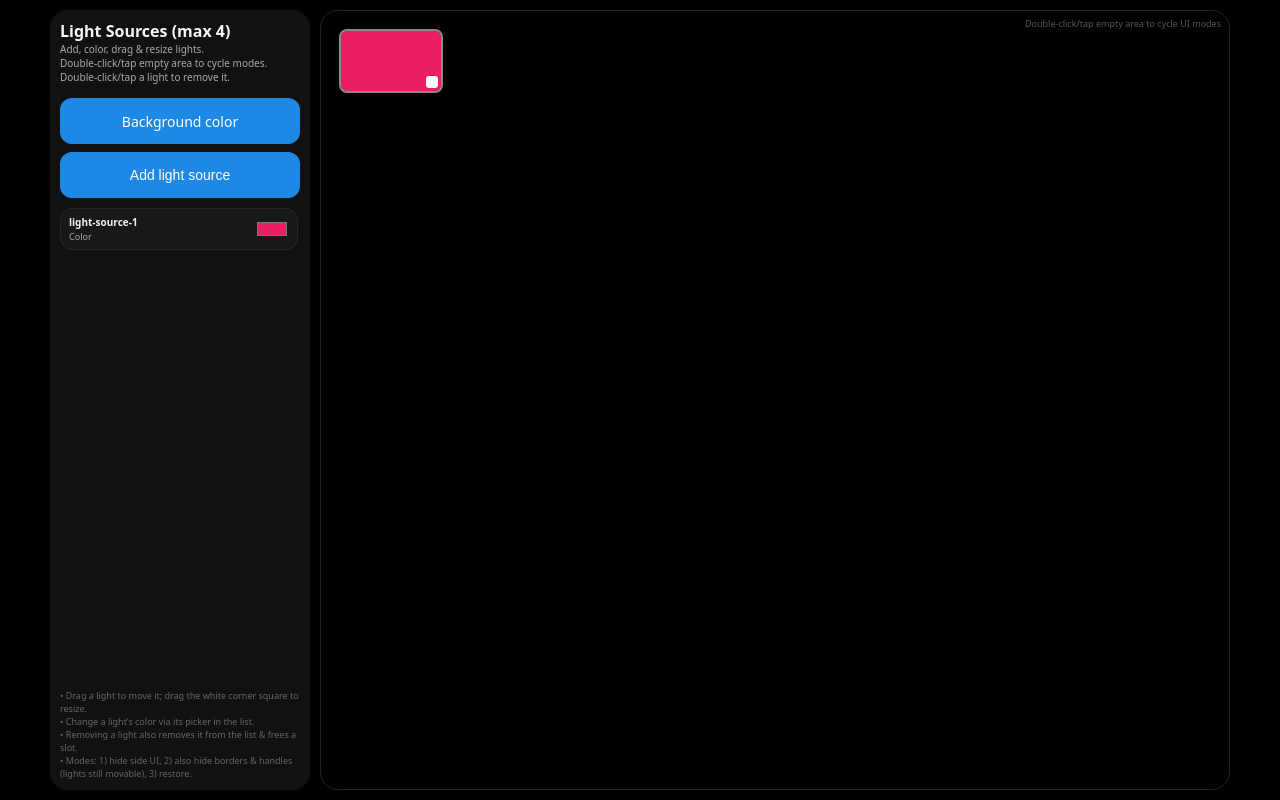
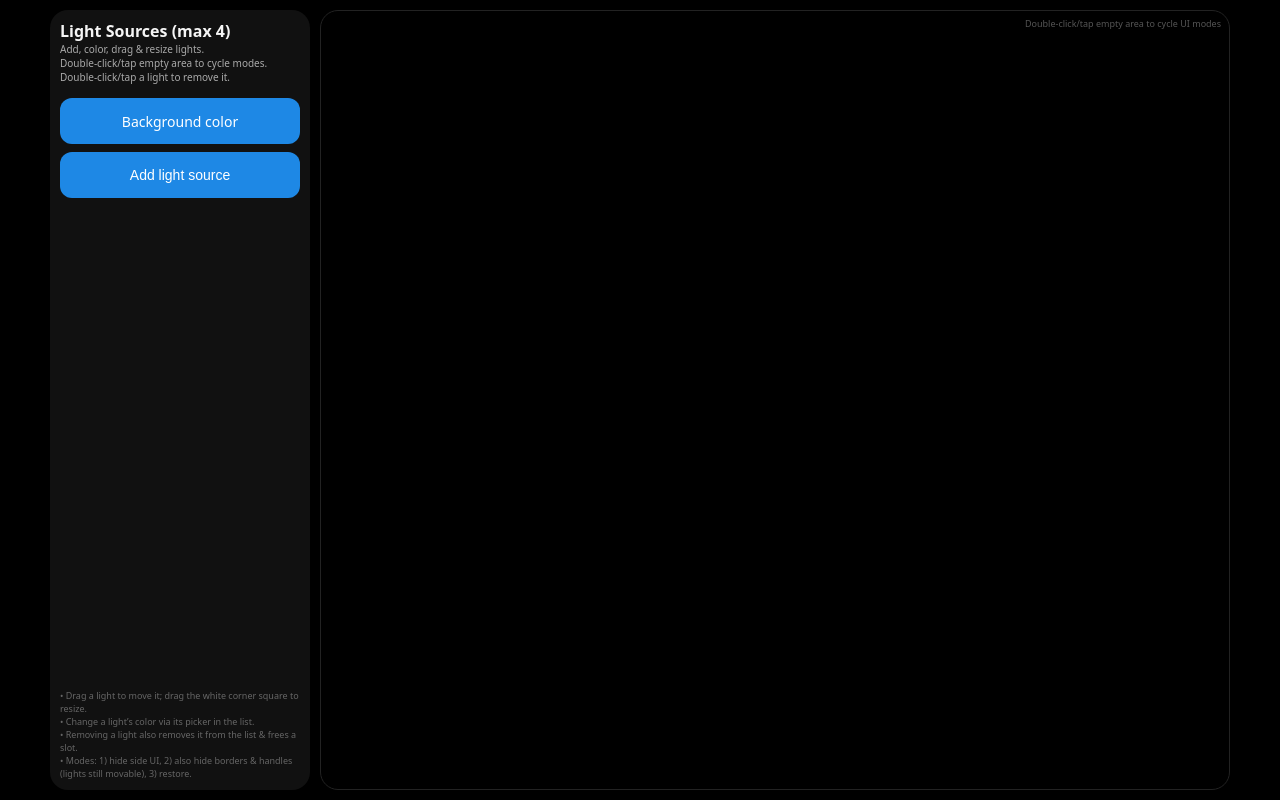
Before and after one commit to Phrynohyas/osl-helper, a plain HTML site: page src/index.html in a window 1280 px wide. Drawn offline with Linux system fonts and the light colour scheme.

Commit message:
Skip creation of default light source

```diff
--- a/src/index.html
+++ b/src/index.html
@@ -711,7 +711,6 @@
 
             // Init
             setViewMode(0);
-            createRect();
             setVhUnit();
         })();
     </script>
```
